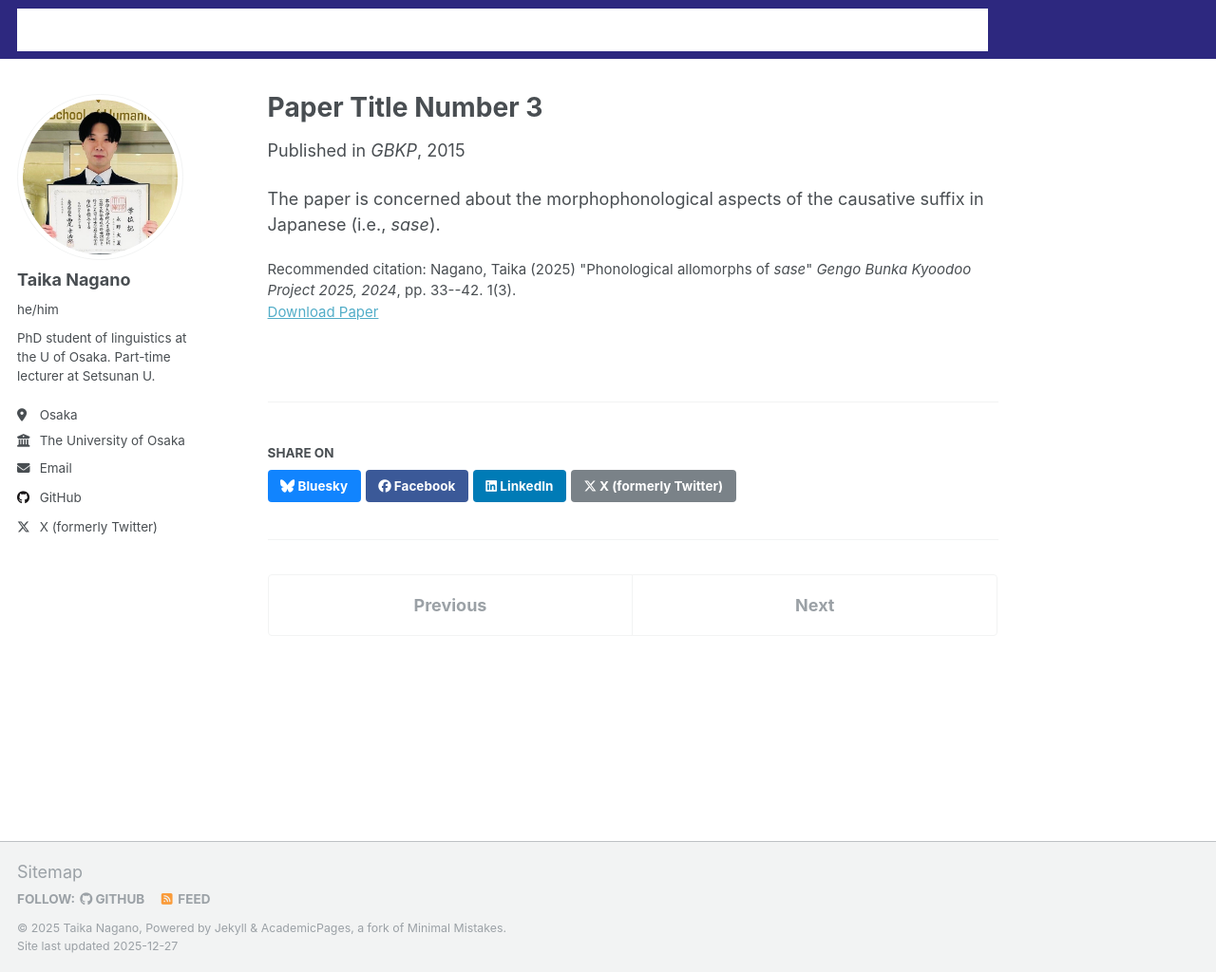
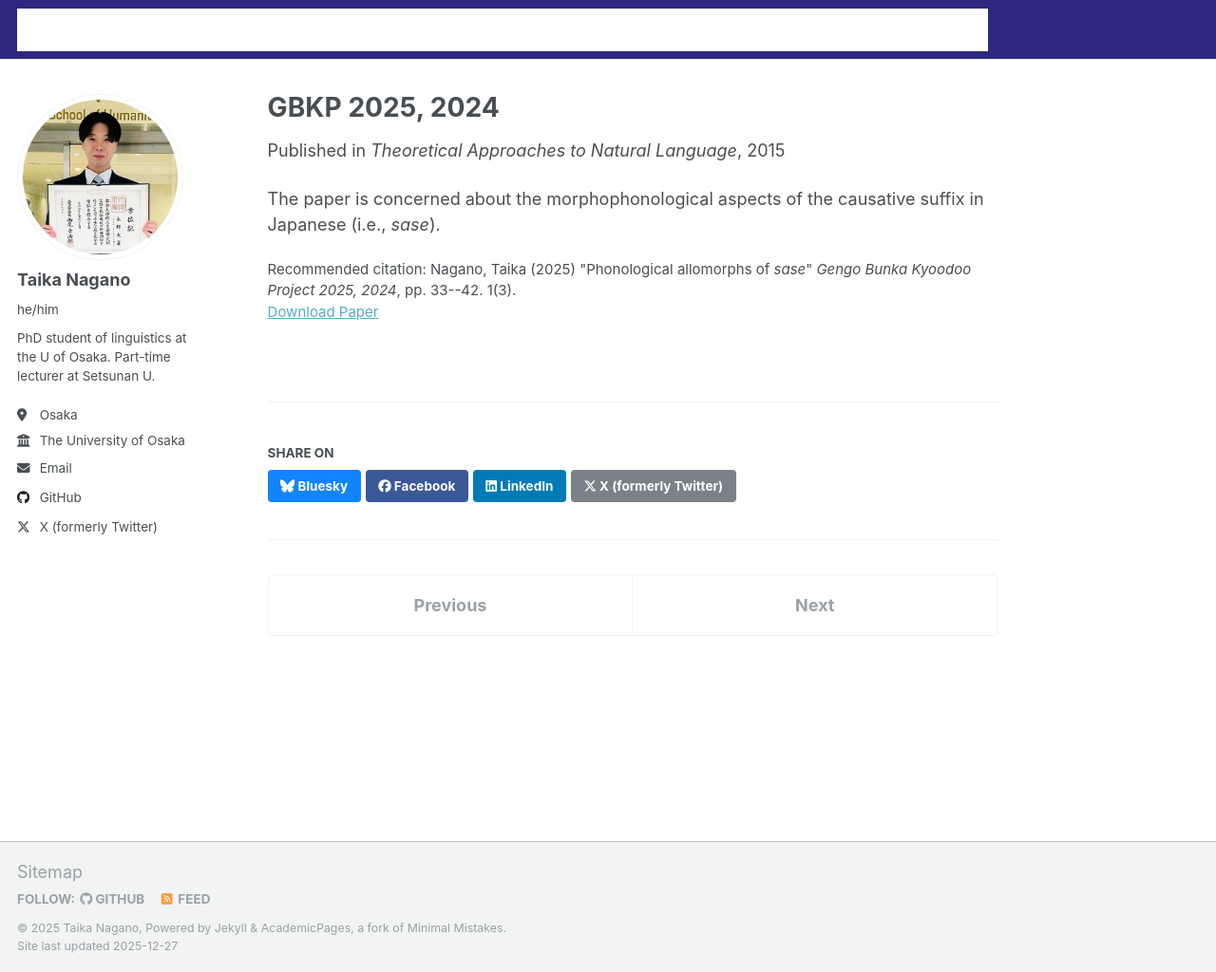
Before and after one commit to TaikaNagano/taikanagano.github.io, a Jekyll site: the page built from _publications/2015-10-01-paper-title-number-3.md, in a window 1280 px wide and 1024 px high. Shown: the whole window at 95% size. Built offline with Jekyll 4.4.1, drawn with Linux system fonts in a browser that asks for light colours.

Commit message:
Updated main.scss

```diff
--- a/_publications/2015-10-01-paper-title-number-3.md
+++ b/_publications/2015-10-01-paper-title-number-3.md
@@ -1,11 +1,11 @@
 ---
-title: "Paper Title Number 3"
+title: "GBKP 2025, 2024"
 collection: publications
 category: manuscripts
-permalink: /publication/2015-10-01-paper-title-number-3
+permalink: /publication/gbkp2025
 excerpt: 'Ms. the U of Osaka'
 date: 2015-07-01
-venue: 'GBKP'
+venue: 'Theoretical Approaches to Natural Language'
 paperurl: 'https://ir.library.osaka-u.ac.jp/repo/ouka/all/102184/'
 citation: 'Nagano, Taika (2025) "Phonological allomorphs of <i>sase</i>" <i>Gengo Bunka Kyoodoo Project 2025, 2024</i>, pp. 33--42. 1(3).'
 ---
--- a/assets/css/main.scss
+++ b/assets/css/main.scss
@@ -85,3 +85,27 @@
 .greedy-nav .hidden-links a {
   color: #ffffff !important;
 }
+
+/* ===== Force nav bar background to Handai Blue (extra selectors) ===== */
+:root { --handai-blue: #2D287F; }
+
+/* The strip that stays white in some layouts */
+.nav__list,
+.nav__items,
+.nav__list ul,
+.site-nav,
+.site-nav ul,
+.navigation,
+.navigation-wrapper,
+.header-nav,
+.header-nav ul {
+  background-color: var(--handai-blue) !important;
+}
+
+/* Make sure links are white */
+.nav__list a,
+.site-nav a,
+.navigation a,
+.header-nav a {
+  color: #ffffff !important;
+}
```
